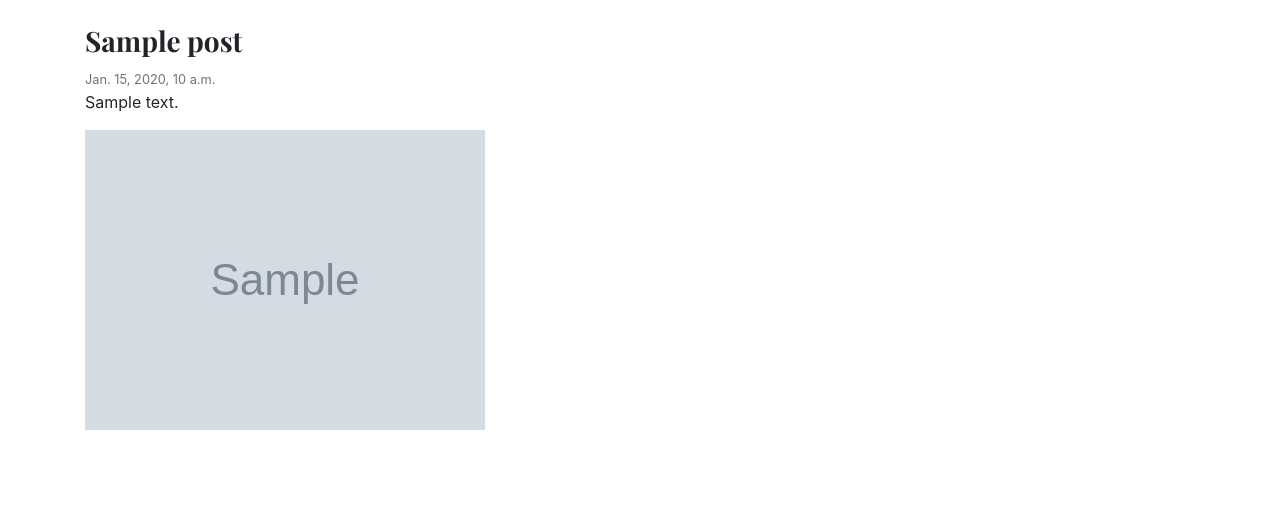
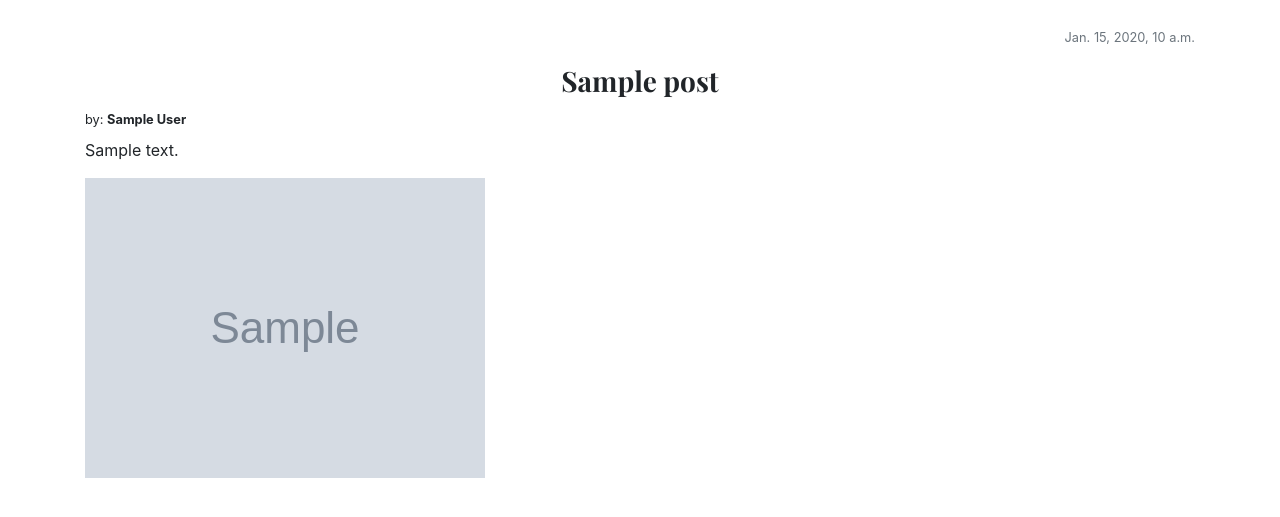
Before and after one commit to ka1130/Django--Diary, a Django app: template posts/templates/posts/post_detail.html in a window 1280 px wide. Shown: the part 69-586 px from the top of the page. Run offline with Django 3.2, Linux system fonts and the light colour scheme; the template is opened without the code that fills it: most values are stand-ins (such as "Sample title", 1, 10 or a date in 2020); grey boxes marked "Sample" are stand-in pictures; parts of the project's set-up code (start-up, migrations or seed data) failed here and were passed over; some libraries are stand-ins or nearby versions.

Commit message:
Fix styles for post-detail view

```diff
--- a/diary/static/css/blog.css
+++ b/diary/static/css/blog.css
@@ -147,6 +147,10 @@ h6 {
 }
 
 /* Custom */
+.post-image {
+  max-width: 100%;
+}
+
 .card-img-top {
   object-fit: cover;
 }
--- a/posts/templates/posts/post_detail.html
+++ b/posts/templates/posts/post_detail.html
@@ -1,6 +1,15 @@
 {% extends 'base.html' %} {% block content %}
-<h3 class="mt-4">{{ post.title }}</h3>
-<small class="text-muted">{{ post.pub_date_pretty }}</small>
+<p class="text-right mt-4">
+  <small class="text-muted">
+    {{ post.pub_date_pretty }}
+  </small>
+</p>
+<h3 class="text-center">{{ post.title }}</h3>
+<p class="mb-2">
+  <small>
+    by: <strong>{{ post.author }}</strong>
+  </small>
+</p>
 <p>{{ post.content }}</p>
-<img src="{{ post.image.url }}" />
+<img src="{{ post.image.url }}" class="post-image"/>
 {% endblock %}
--- a/static/css/blog.css
+++ b/static/css/blog.css
@@ -147,6 +147,10 @@ h6 {
 }
 
 /* Custom */
+.post-image {
+  max-width: 100%;
+}
+
 .card-img-top {
   object-fit: cover;
 }
```
